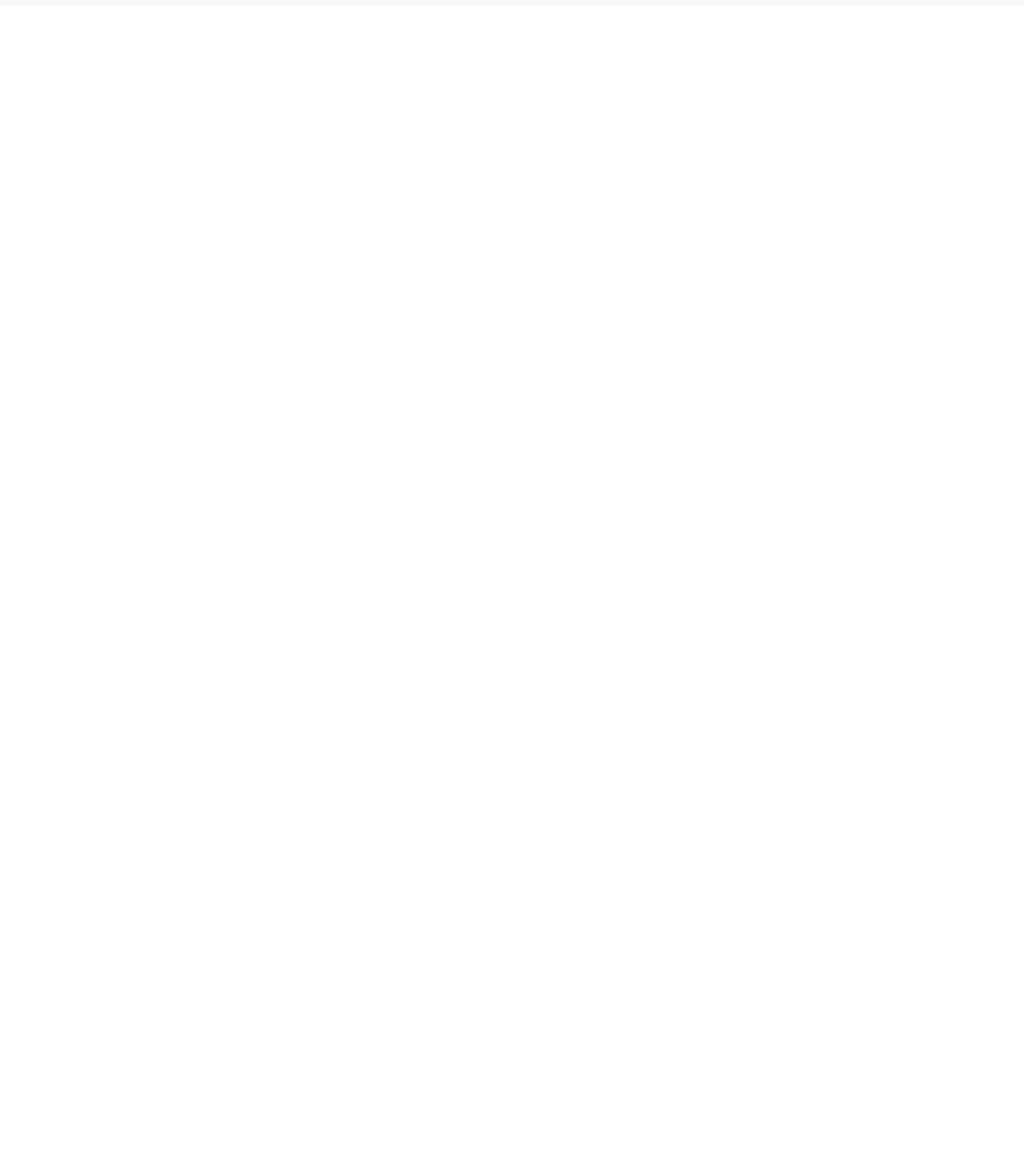
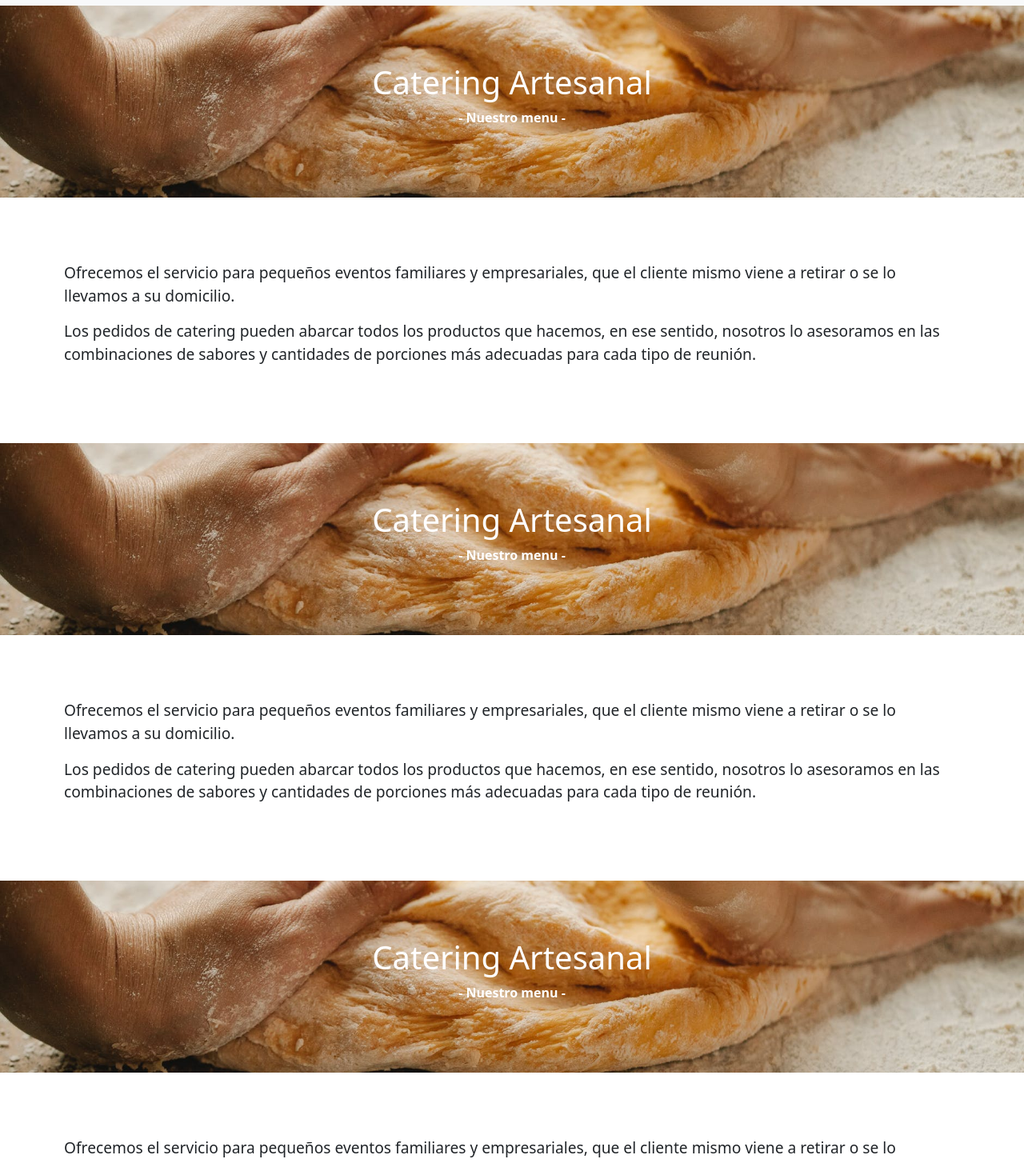
Before and after one commit to tomasghilino/panaderia, a React (Create React App) app: page / in a window 1280 px wide. Shown: the part 4320-5774 px from the top of the page at 80% size. Before the commit the page ends 4327 px from the top, so only its background shows below. Built offline with nearby package versions, Linux system fonts and the light colour scheme.

Commit message:
presentado efecto parallax en la seccion menu

```diff
--- a/src/App.js
+++ b/src/App.js
@@ -3,6 +3,7 @@ import Inicio from './components/Inicio';
 import Nosotros from './components/Nosotros';
 import NuestrasDelicias from './components/NuestrasDelicias';
 import Productos from './components/Productos';
+import Menu from './components/Menu';
 
 function App() {
   return (
@@ -11,6 +12,7 @@ function App() {
       <Nosotros />
       <Productos />
       <NuestrasDelicias />
+      <Menu />
     </>
   );
 }
--- /dev/null
+++ b/src/components/Menu.jsx
@@ -0,0 +1,60 @@
+import React from 'react';
+import styled from '@emotion/styled';
+
+const Menu = () => {
+
+    const ImagenTitulo = styled.div`
+        display: flex;
+        flex-direction: column;
+        justify-content: center;
+        align-items: center;
+        height: 15rem;
+        background-image: url('/media/inicioFondo1.jpeg');
+        background-position: center;
+        background-attachment: fixed;
+        background-size: cover;
+        background-repeat: no-repeat;
+        color: #fff;
+        font-weight: bold;
+    `;
+
+    const TextoMenu = styled.div`
+        display: flex;
+        flex-direction: column;
+        justify-content: center;
+        align-items: center;
+        padding: 5rem;
+        font-size: 1.2rem;
+    `;
+
+    return (
+        <>
+            <ImagenTitulo>
+                <h1>Catering Artesanal</h1>
+                <p>- Nuestro menu -</p>
+            </ImagenTitulo>
+            <TextoMenu>
+                <p>Ofrecemos el servicio para pequeños eventos familiares y empresariales, que el cliente mismo viene a retirar o se lo llevamos a su domicilio.</p>
+                <p>Los pedidos de catering pueden abarcar todos los productos que hacemos, en ese sentido, nosotros lo asesoramos en las combinaciones de sabores y cantidades de porciones más adecuadas para cada tipo de reunión.</p>
+            </TextoMenu>
+            <ImagenTitulo>
+                <h1>Catering Artesanal</h1>
+                <p>- Nuestro menu -</p>
+            </ImagenTitulo>
+            <TextoMenu>
+                <p>Ofrecemos el servicio para pequeños eventos familiares y empresariales, que el cliente mismo viene a retirar o se lo llevamos a su domicilio.</p>
+                <p>Los pedidos de catering pueden abarcar todos los productos que hacemos, en ese sentido, nosotros lo asesoramos en las combinaciones de sabores y cantidades de porciones más adecuadas para cada tipo de reunión.</p>
+            </TextoMenu>
+            <ImagenTitulo>
+                <h1>Catering Artesanal</h1>
+                <p>- Nuestro menu -</p>
+            </ImagenTitulo>
+            <TextoMenu>
+                <p>Ofrecemos el servicio para pequeños eventos familiares y empresariales, que el cliente mismo viene a retirar o se lo llevamos a su domicilio.</p>
+                <p>Los pedidos de catering pueden abarcar todos los productos que hacemos, en ese sentido, nosotros lo asesoramos en las combinaciones de sabores y cantidades de porciones más adecuadas para cada tipo de reunión.</p>
+            </TextoMenu>
+        </>
+    );
+}
+
+export default Menu;
```
Also changed, not shown: 1 other file (tests, documents, lock files or other folders).
